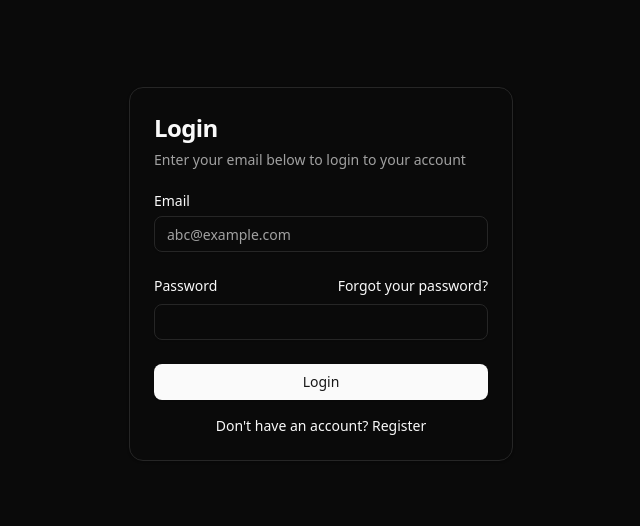
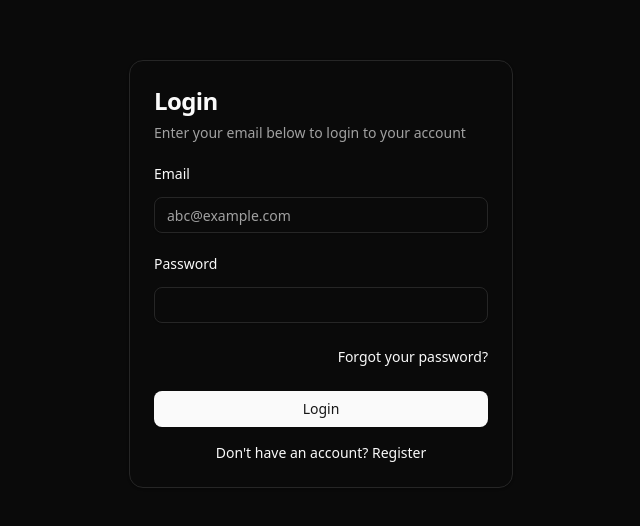
Before and after one commit to thewebvana/LMS_FE, a React (Vite) app: page / in a window 1280 px wide. Shown: the part 126-652 px from the top of the page, without its empty margins (319-959 px from the left). Built offline with nearby package versions, Linux system fonts and the light colour scheme.

Commit message:
Update login-form.jsx

```diff
--- a/src/components/ui/login-form.jsx
+++ b/src/components/ui/login-form.jsx
@@ -1,22 +1,19 @@
-"use client"
+"use client";
 
-import { cn } from "@/lib/utils"
-import { Button } from "@/components/ui/button"
+import { cn } from "@/lib/utils";
+import { Button } from "@/components/ui/button";
 import {
 	Card,
 	CardContent,
 	CardDescription,
 	CardHeader,
 	CardTitle,
-} from "@/components/ui/card"
-import { Input } from "@/components/ui/input"
-import { Label } from "@/components/ui/label"
-import { Link } from "react-router-dom"
+} from "@/components/ui/card";
+import { Input } from "@/components/ui/input";
+import { Label } from "@/components/ui/label";
+import { Link } from "react-router-dom";
 
-export function LoginForm({
-  className,
-  ...props
-}) {
+export function LoginForm({ className, ...props }) {
 	return (
 		<div className={cn("flex flex-col gap-6", className)} {...props}>
 			<Card>
@@ -29,31 +26,30 @@ export function LoginForm({
 				<CardContent>
 					<form>
 						<div className="flex flex-col gap-6">
-              <div className="grid gap-2">
+							<div className="grid gap-4">
 								<Label htmlFor="email">Email</Label>
 								<Input id="email" type="email" placeholder="abc@example.com" />
 							</div>
-              <div className="grid gap-2">
+							<div className="grid gap-4">
 								<div className="flex items-center">
 									<Label htmlFor="password">Password</Label>
-                  <a
-                    href="#"
-                    className="ml-auto inline-block text-sm underline-offset-4 hover:underline">
-                    Forgot your password?
-                  </a>
 								</div>
 								<Input id="password" type="password" />
 							</div>
+							<a
+								href="#"
+								className="ml-auto inline-block text-sm underline-offset-4 hover:underline"
+							>
+								Forgot your password?
+							</a>
 							<Link to="/dashboard">
-                <Button className="w-full">
-                  Login
-                </Button>
+								<Button className="w-full">Login</Button>
 							</Link>
 						</div>
 						<div className="mt-4 text-center text-sm">
 							Don&apos;t have an account?{" "}
 							<Link to="/signup">
-                <Button variant='link' size='none'>
+								<Button variant="link" size="none">
 									Register
 								</Button>
 							</Link>
```
Lines whose indentation alone changed are shown as unchanged.
